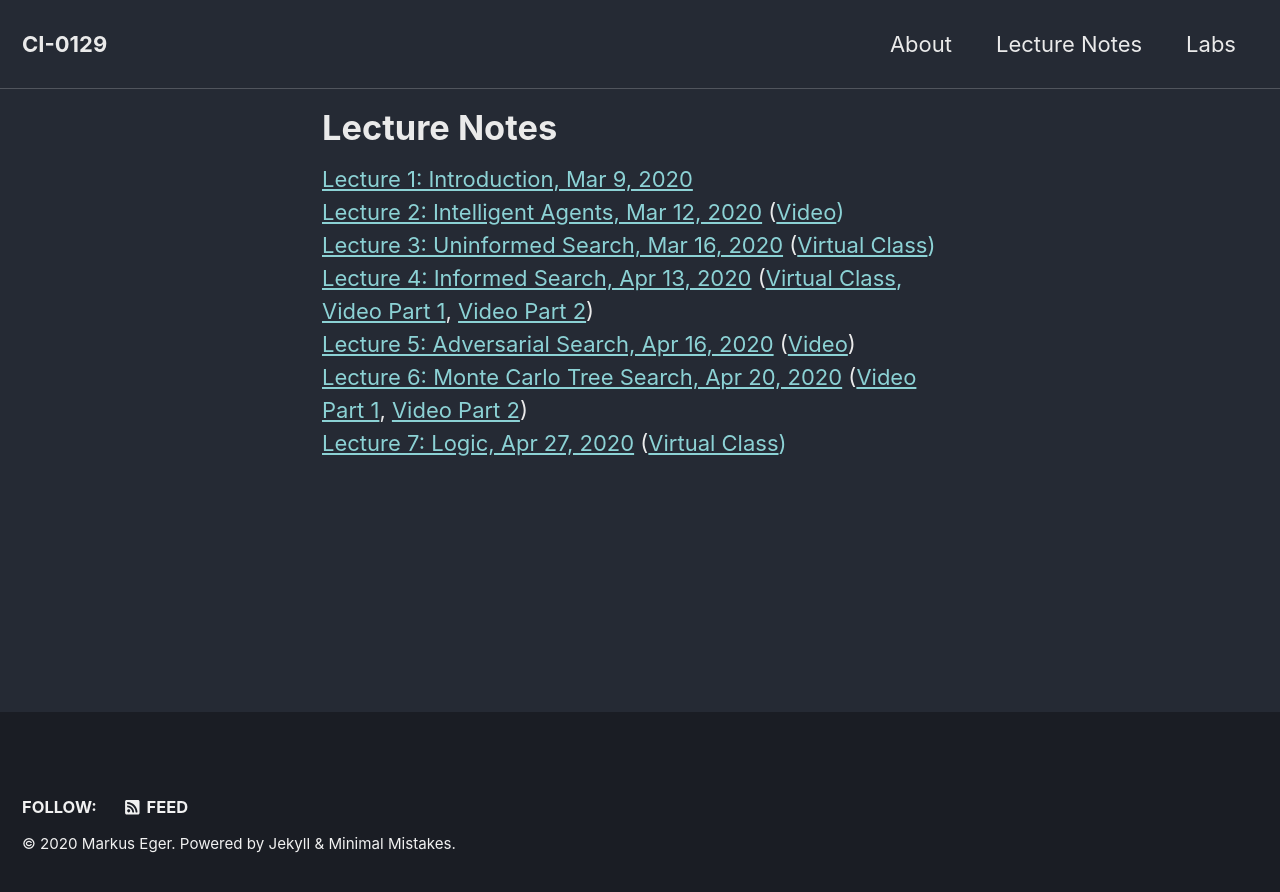
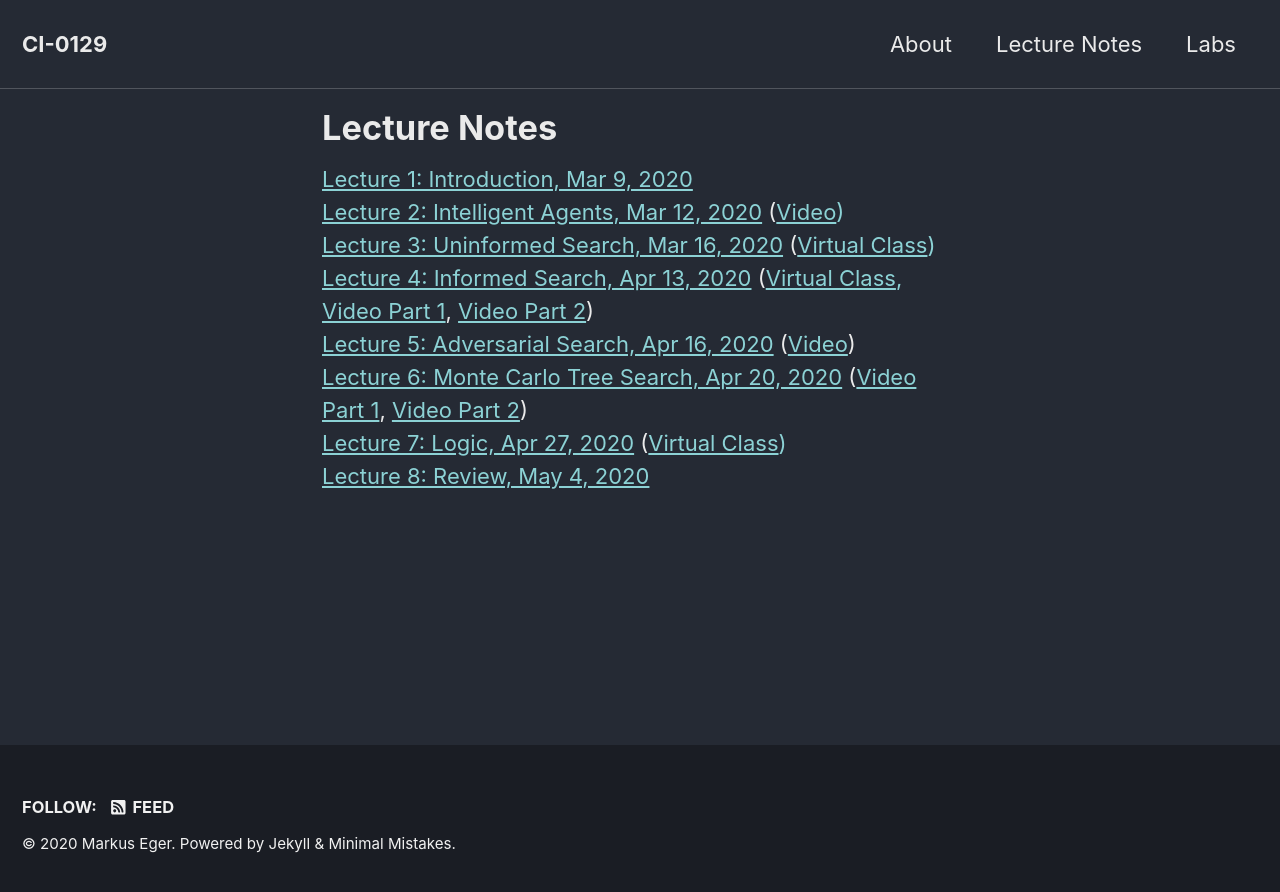
Before and after one commit to yawgmoth/CI-0129, a Jekyll site: the page built from _pages/slides.html, in a window 1280 px wide. Shown: the top 892 px of the page. Built offline with Jekyll 4.4.1, drawn with Linux system fonts in a browser that asks for light colours; cached includes are drawn as plain includes; nearby versions of some CDN libraries.

Commit message:
add lecture 8 slides

```diff
--- a/_pages/slides.html
+++ b/_pages/slides.html
@@ -15,3 +15,4 @@ categories: [frontpage]
 <a href="lecture5.html">Lecture 5: Adversarial Search, Apr 16, 2020</a> (<a href="https://www.youtube.com/watch?v=JpZCXLE2u20">Video</a>) <br/>
 <a href="lecture6.html">Lecture 6: Monte Carlo Tree Search, Apr 20, 2020</a> (<a href="https://www.youtube.com/watch?v=dbxf3_IoKqk">Video Part 1</a>, <a href="https://www.youtube.com/watch?v=qjVMydy8x9o">Video Part 2</a>) <br/>
 <a href="lecture7.html">Lecture 7: Logic, Apr 27, 2020</a> (<a href="/CI-0129/classes/class7.html">Virtual Class<a/>)<br/>
+<a href="lecture8.html">Lecture 8: Review, May 4, 2020</a><br/>
```
